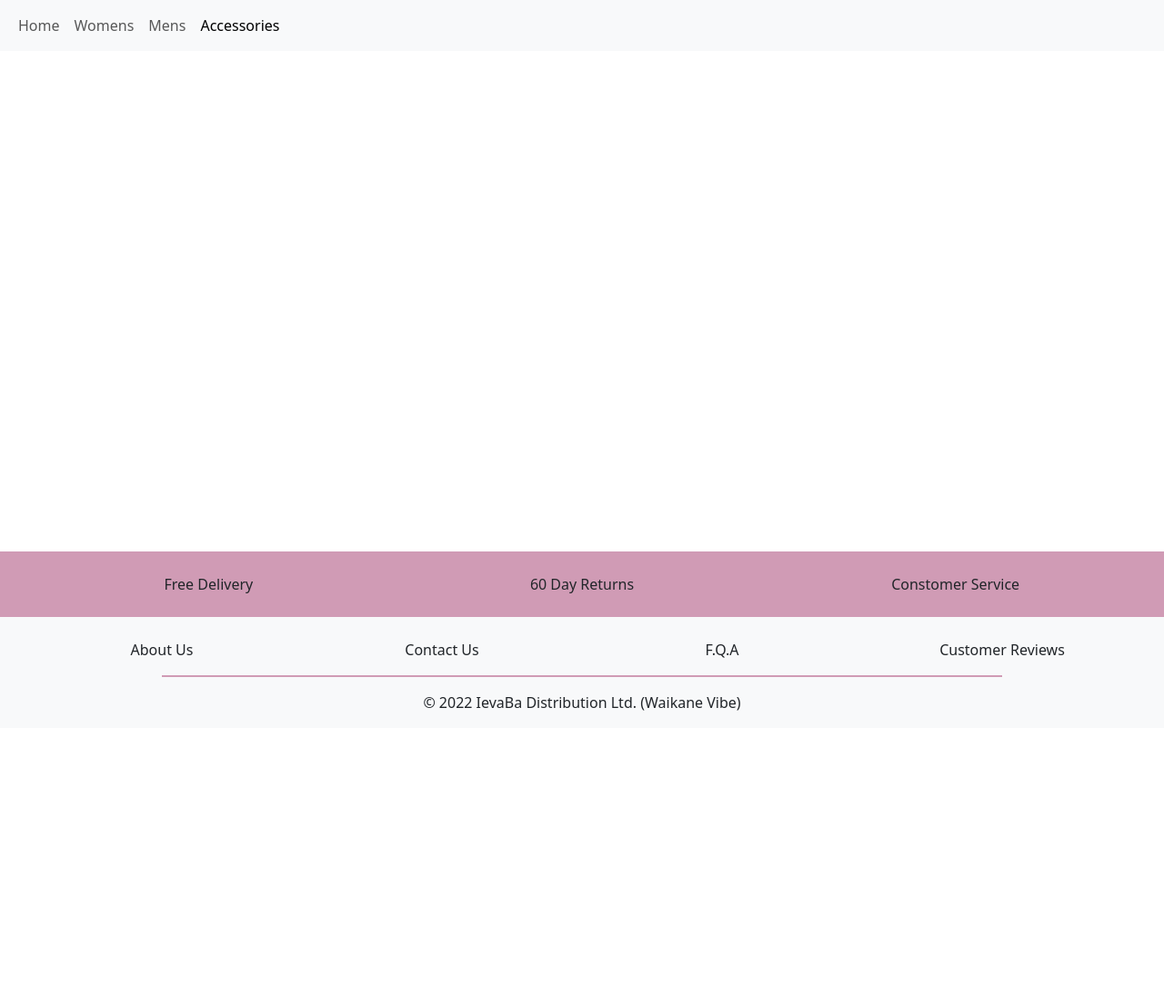
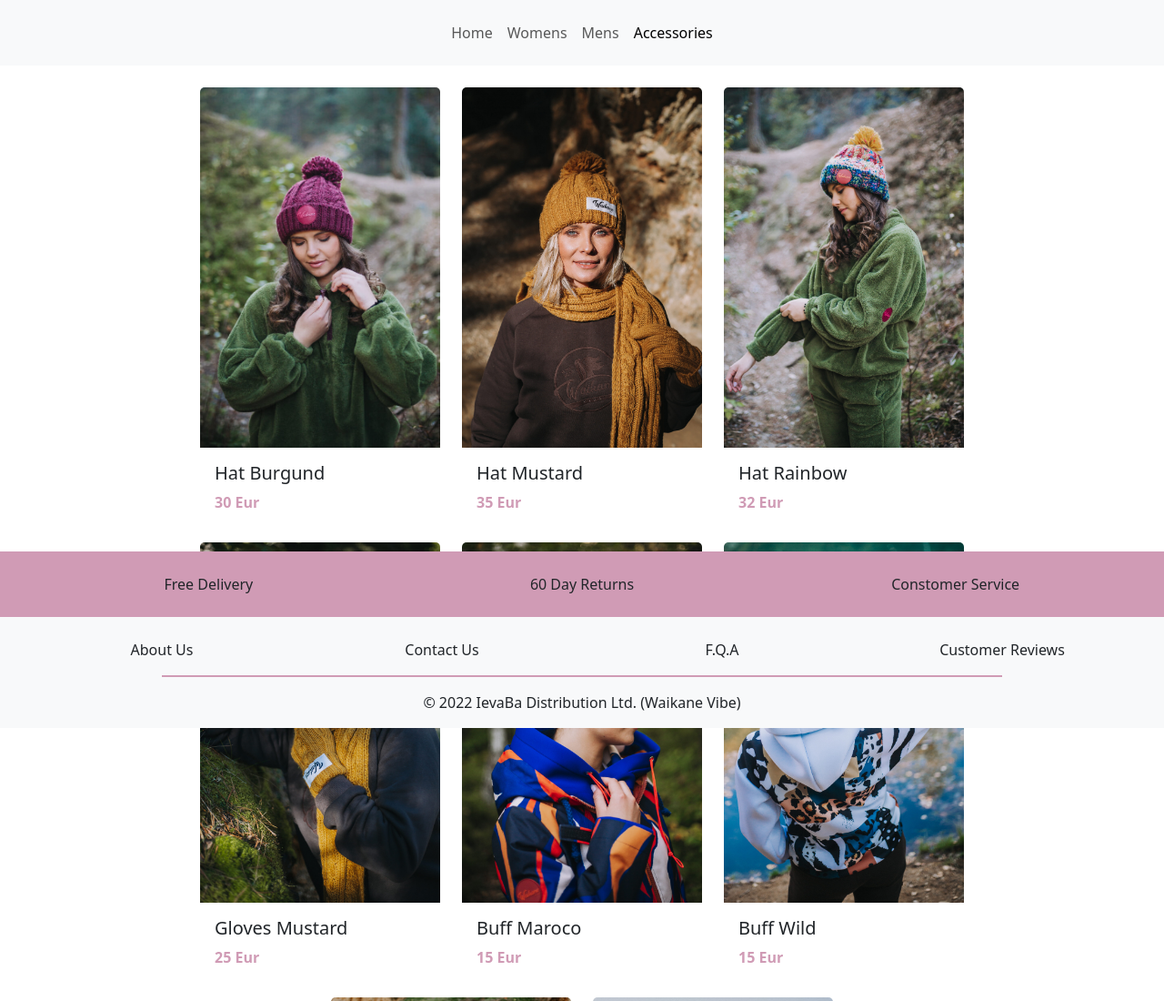
Before and after one commit to IevaBa/Sprint3, a plain HTML site: page accessories.html in a window 1280 px wide. Shown: the top 1100 px of the page at 91% size. Before the commit the page ends 800 px from the top, so only its background shows below. Drawn offline with nearby package versions, Linux system fonts and the light colour scheme.

Commit message:
Added content to the page Accessories. Changed navigation positioning and padding

```diff
--- a/accessories.html
+++ b/accessories.html
@@ -9,7 +9,7 @@
     <link rel="stylesheet" href="style.css" />
   </head>
   <body>
-    <nav class="navbar fixed-top navbar-expand-lg navbar-light bg-light">
+    <nav class="navbar fixed-top navbar-expand-lg navbar-light bg-light p-3">
       <div class="container-fluid">
         <button
           class="navbar-toggler"
@@ -22,7 +22,10 @@
         >
           <span class="navbar-toggler-icon"></span>
         </button>
-        <div class="collapse navbar-collapse" id="navbarNav">
+        <div
+          class="collapse navbar-collapse justify-content-sm-start justify-content-md-center justify-content-lg-center"
+          id="navbarNav"
+        >
           <ul class="navbar-nav">
             <li class="nav-item">
               <a class="nav-link" aria-current="page" href="index.html">Home</a>
@@ -40,6 +43,100 @@
         </div>
       </div>
     </nav>
+    <main class="main pages-content">
+      <div class="container">
+        <div class="row d-flex justify-content-center">
+          <div class="card border-0" style="width: 18rem">
+            <img
+              src="img/accessories/hat-burgund.jpeg"
+              class="card-img-top"
+              alt="Hat Burgund"
+            />
+            <div class="card-body">
+              <h5 class="card-text">Hat Burgund</h5>
+              <p>30 Eur</p>
+            </div>
+          </div>
+          <div class="card border-0" style="width: 18rem">
+            <img
+              src="img/accessories/hat-mustard.jpeg"
+              class="card-img-top"
+              alt="Hat Mustard"
+            />
+            <div class="card-body">
+              <h5 class="card-text">Hat Mustard</h5>
+              <p>35 Eur</p>
+            </div>
+          </div>
+          <div class="card border-0" style="width: 18rem">
+            <img
+              src="img/accessories/hat-rainbow.jpeg"
+              class="card-img-top"
+              alt="Hat Rainbow"
+            />
+            <div class="card-body">
+              <h5 class="card-text">Hat Rainbow</h5>
+              <p>32 Eur</p>
+            </div>
+          </div>
+          <div class="card border-0" style="width: 18rem">
+            <img
+              src="img/accessories/gloves-mustard.jpeg"
+              class="card-img-top"
+              alt="Gloves Mustard"
+            />
+            <div class="card-body">
+              <h5 class="card-text">Gloves Mustard</h5>
+              <p>25 Eur</p>
+            </div>
+          </div>
+          <div class="card border-0" style="width: 18rem">
+            <img
+              src="img/accessories/buff-maroco.jpeg"
+              class="card-img-top"
+              alt="Buff Maroco"
+            />
+            <div class="card-body">
+              <h5 class="card-text">Buff Maroco</h5>
+              <p>15 Eur</p>
+            </div>
+          </div>
+          <div class="card border-0" style="width: 18rem">
+            <img
+              src="img/accessories/buff-wild.jpeg"
+              class="card-img-top"
+              alt="Buff Wild"
+            />
+            <div class="card-body">
+              <h5 class="card-text">Buff Wild</h5>
+              <p>15 Eur</p>
+            </div>
+          </div>
+          <div class="card border-0" style="width: 18rem">
+            <img
+              src="img/accessories/bag-india.jpeg"
+              class="card-img-top"
+              alt="Bag India"
+            />
+            <div class="card-body">
+              <h5 class="card-text">Bag India</h5>
+              <p>55 Eur</p>
+            </div>
+          </div>
+          <div class="card border-0" style="width: 18rem">
+            <img
+              src="img/accessories/bag-tears.jpeg"
+              class="card-img-top"
+              alt="Bag Tears"
+            />
+            <div class="card-body">
+              <h5 class="card-text">Bag Tears</h5>
+              <p>55 Eur</p>
+            </div>
+          </div>
+        </div>
+      </div>
+    </main>
     <footer>
       <div class="container-fluid fixed-bottom">
         <div
```
Also changed, not shown: img/accessories/bag-india.jpeg (added), img/accessories/bag-tears.jpeg (added), img/accessories/buff-maroco.jpeg (added), img/accessories/buff-wild.jpeg (added), img/accessories/gloves-mustard.jpeg (added), img/accessories/hat-burgund.jpeg (added), img/accessories/hat-mustard.jpeg (added), img/accessories/hat-rainbow.jpeg (added).
